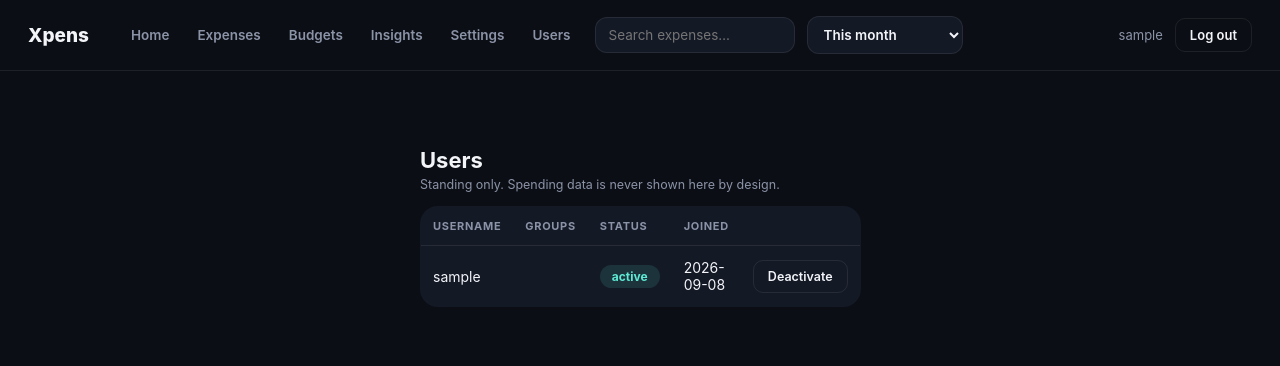
After one commit to Seif-3mk-hassan/expense-tracker, a Django app: page /accounts/users/ in a window 1280 px wide. The commit adds this page. Shown: the top 366 px of the page. Run offline with Django 5.2, Linux system fonts and the light colour scheme; the visitor is signed in with stand-in values (Sample User, id 1); data comes from the database, SQL or seed files in the repository.

Commit message:
ET-31 Staff-only user management without spending data
Roster shows identity and standing only; POST-only activate/deactivate with self and superuser protection plus flash feedback; non-staff get 404, anonymous redirect to login. Tests: gates, no-leak roster, toggle blocks login, self and superuser guards.

```diff
--- a/accounts/urls.py
+++ b/accounts/urls.py
@@ -7,6 +7,8 @@ from .views import SignupView
 urlpatterns = [
     path("signup/", SignupView.as_view(), name="signup"),
     path("settings/", views.settings, name="settings"),
+    path("users/", views.user_list, name="user-list"),
+    path("users/<int:pk>/toggle/", views.user_toggle, name="user-toggle"),
     path(
         "login/",
         auth_views.LoginView.as_view(template_name="registration/login.html"),
--- a/accounts/views.py
+++ b/accounts/views.py
@@ -1,8 +1,10 @@
-from django.contrib.auth import login
+from django.contrib import messages
+from django.contrib.auth import get_user_model, login
 from django.contrib.auth.decorators import login_required
 from django.contrib.auth.forms import UserCreationForm
 from django.contrib.auth.models import Group
-from django.shortcuts import redirect, render
+from django.http import Http404
+from django.shortcuts import get_object_or_404, redirect, render
 from django.urls import reverse_lazy
 from django.views.generic import CreateView
 
@@ -51,3 +53,38 @@ def settings(request):
             "role": groups,
         },
     )
+
+
+def _require_staff(request):
+    if not request.user.is_staff:
+        raise Http404
+
+
+@login_required
+def user_list(request):
+    """Staff-only roster. Usernames and standing only, never spending data."""
+
+    _require_staff(request)
+    users = (
+        get_user_model()
+        .objects.order_by("username")
+        .prefetch_related("groups")
+    )
+    return render(request, "accounts/user_list.html", {"users": users})
+
+
+@login_required
+def user_toggle(request, pk):
+    """Activate/deactivate an account. Self and superusers are protected."""
+
+    _require_staff(request)
+    target = get_object_or_404(get_user_model(), pk=pk)
+    if request.method == "POST":
+        if target.pk == request.user.pk or target.is_superuser:
+            messages.error(
+                request, "You cannot deactivate yourself or a superuser."
+            )
+        else:
+            target.is_active = not target.is_active
+            target.save(update_fields=["is_active"])
+    return redirect("user-list")
--- /dev/null
+++ b/templates/accounts/user_list.html
@@ -0,0 +1,35 @@
+{% extends "base.html" %}
+{% block title %}Users — Xpens{% endblock %}
+{% block extra_css %}
+  .page{max-width:960px;margin:0 auto;padding:28px 20px 60px}
+  .page h1{font-size:22px;margin-bottom:4px}
+  .hint{font-size:12.5px;color:var(--muted);margin-bottom:14px}
+  table{width:100%;border-collapse:collapse;font-size:14px;background:var(--card);
+    border:1px solid var(--line);border-radius:18px;overflow:hidden}
+  th{text-align:left;font-size:11px;color:var(--muted);text-transform:uppercase;letter-spacing:.7px;padding:12px}
+  td{padding:13px 12px;border-top:1px solid var(--line)}
+  td.r{text-align:right}
+  .pill{display:inline-block;padding:4px 12px;border-radius:99px;font-size:12px;font-weight:700;
+    background:rgba(94,234,212,.12);color:var(--mint)}
+  .pill.off{background:rgba(251,113,133,.12);color:var(--danger)}
+  .btn-s{padding:8px 14px;border:1px solid var(--line);background:none;color:var(--ink);
+    border-radius:10px;font-size:12.5px;font-weight:600;cursor:pointer;font-family:inherit}
+{% endblock %}
+{% block content %}
+<div class="page">
+  <h1>Users</h1>
+  <p class="hint">Standing only. Spending data is never shown here by design.</p>
+  <table>
+    <tr><th>Username</th><th>Groups</th><th>Status</th><th>Joined</th><th></th></tr>
+    {% for u in users %}
+    <tr>
+      <td>{{ u.username }}</td>
+      <td>{% for g in u.groups.all %}{{ g.name }} {% endfor %}</td>
+      <td>{% if u.is_active %}<span class="pill">active</span>{% else %}<span class="pill off">off</span>{% endif %}</td>
+      <td>{{ u.date_joined|date:"Y-m-d" }}</td>
+      <td class="r"><form method="post" action="{% url 'user-toggle' u.pk %}">{% csrf_token %}<button class="btn-s" type="submit">{% if u.is_active %}Deactivate{% else %}Activate{% endif %}</button></form></td>
+    </tr>
+    {% endfor %}
+  </table>
+</div>
+{% endblock %}
--- a/templates/base.html
+++ b/templates/base.html
@@ -37,6 +37,8 @@
   .alt{margin-top:14px;font-size:13.5px;color:var(--muted);text-align:center}
   .alt a{color:var(--mint)}
   .errorlist{list-style:none;margin:10px 0;font-size:13px;color:var(--danger)}
+  .flash{background:rgba(251,113,133,.12);border:1px solid rgba(251,113,133,.4);
+    border-radius:12px;padding:12px 16px;font-size:13.5px;margin-bottom:14px}
   .tabs{display:flex;gap:4px;margin-left:18px}
   .tabs a{color:var(--muted);text-decoration:none;font-size:13.5px;font-weight:600;padding:8px 12px;border-radius:10px}
   .tabs a:hover{color:var(--ink);background:rgba(255,255,255,.05)}
@@ -47,7 +49,7 @@
 <header class="top">
   <span class="brand">Xpens</span>
   {% if user.is_authenticated %}
-  <nav class="tabs"><a href="{% url 'home' %}">Home</a><a href="{% url 'expense-list' %}">Expenses</a><a href="{% url 'budget-list' %}">Budgets</a><a href="{% url 'insights' %}">Insights</a><a href="{% url 'settings' %}">Settings</a></nav>
+  <nav class="tabs"><a href="{% url 'home' %}">Home</a><a href="{% url 'expense-list' %}">Expenses</a><a href="{% url 'budget-list' %}">Budgets</a><a href="{% url 'insights' %}">Insights</a><a href="{% url 'settings' %}">Settings</a>{% if user.is_staff %}<a href="{% url 'user-list' %}">Users</a>{% endif %}</nav>
   <form class="tsearch" method="get" action="{% url 'expense-list' %}"><input name="q" placeholder="Search expenses…" value="{{ q|default:'' }}"></form>
   <form method="get" action=""><select class="tmonth" name="month" onchange="this.form.submit()">
     <option value="">This month</option>
@@ -61,6 +63,7 @@
   {% endif %}
 </header>
 <main class="wrap">
+  {% if messages %}{% for m in messages %}<p class="flash">{{ m }}</p>{% endfor %}{% endif %}
   {% block content %}{% endblock %}
 </main>
 <script>
```
Also changed, not shown: accounts/tests.py (+59 -0 lines).
